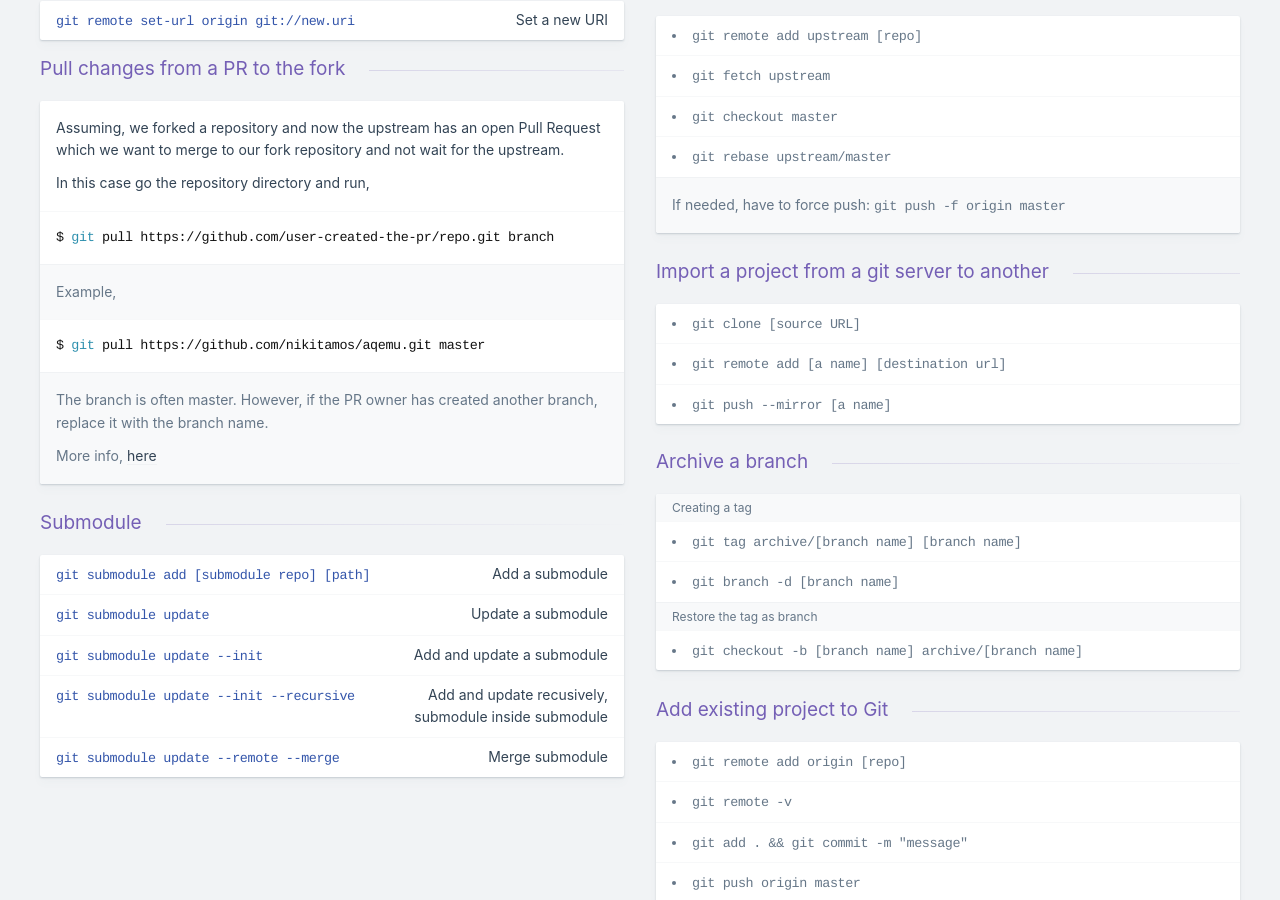
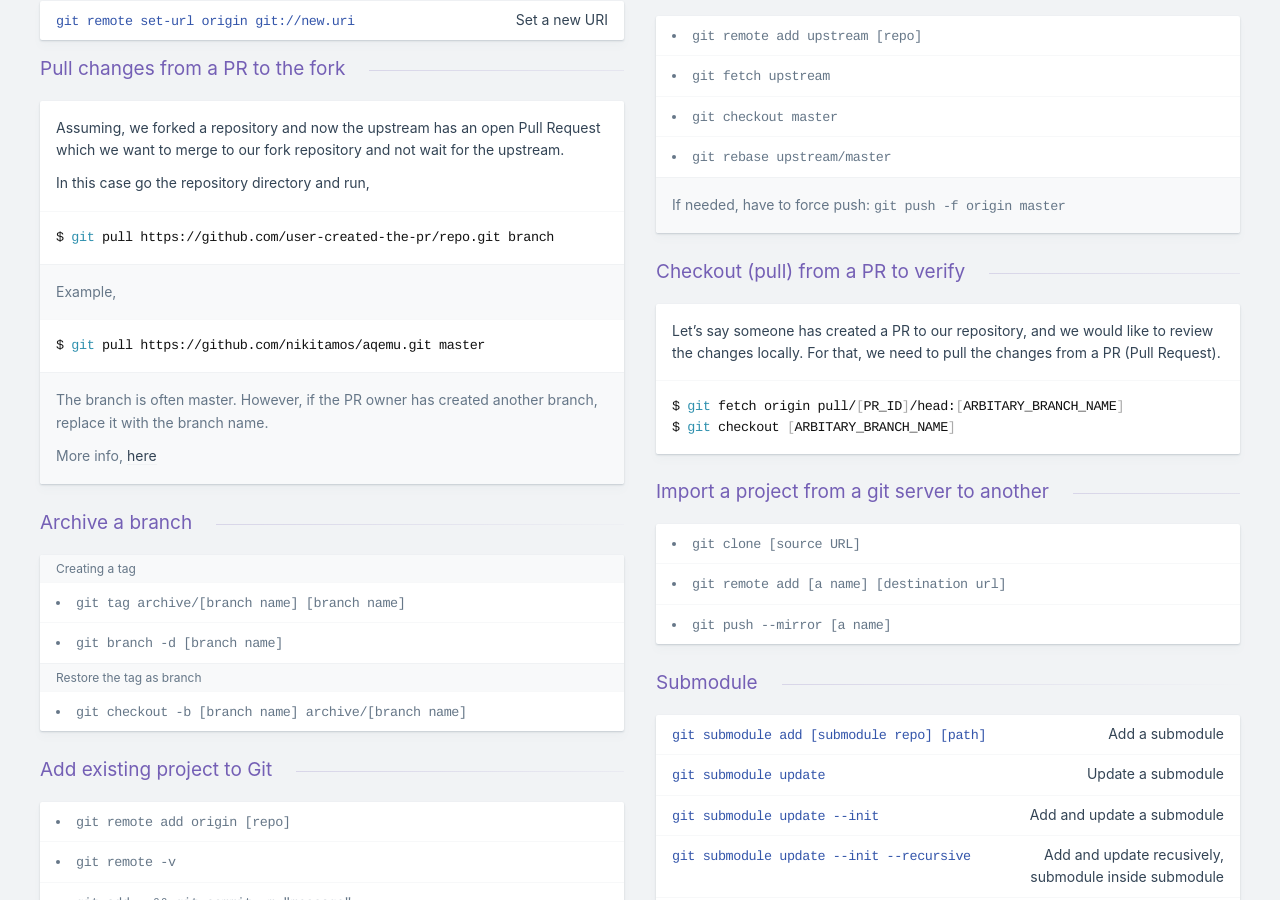
Before and after one commit to kasramp/cheat-sheet-factory, a Jekyll site: the page built from version_control/git.md, in a window 1280 px wide and 900 px high, scrolled down 1355 px. Built offline with Jekyll 4.4.1, drawn with Linux system fonts in a browser that asks for light colours.

Commit message:
Add instruction on how to pull a PR changes locally

````diff
--- a/version_control/git.md
+++ b/version_control/git.md
@@ -134,6 +134,17 @@ branch, replace it with the branch name.
 
 More info, [here](https://stackoverflow.com/questions/6022302/how-to-apply-unmerged-upstream-pull-requests-from-other-forks-into-my-fork)
 
+### Checkout (pull) from a PR to verify
+
+Let's say someone has created a PR to our repository, and we would like to
+review the changes locally. For that, we need to pull the changes from
+a PR (Pull Request).
+
+```bash
+$ git fetch origin pull/[PR_ID]/head:[ARBITARY_BRANCH_NAME]
+$ git checkout [ARBITARY_BRANCH_NAME]
+```
+
 ### Import a project from a git server to another
 
 - `git clone [source URL]`
````
Also changed, not shown: other parts of version_control/git.md (+1 -1 lines).
